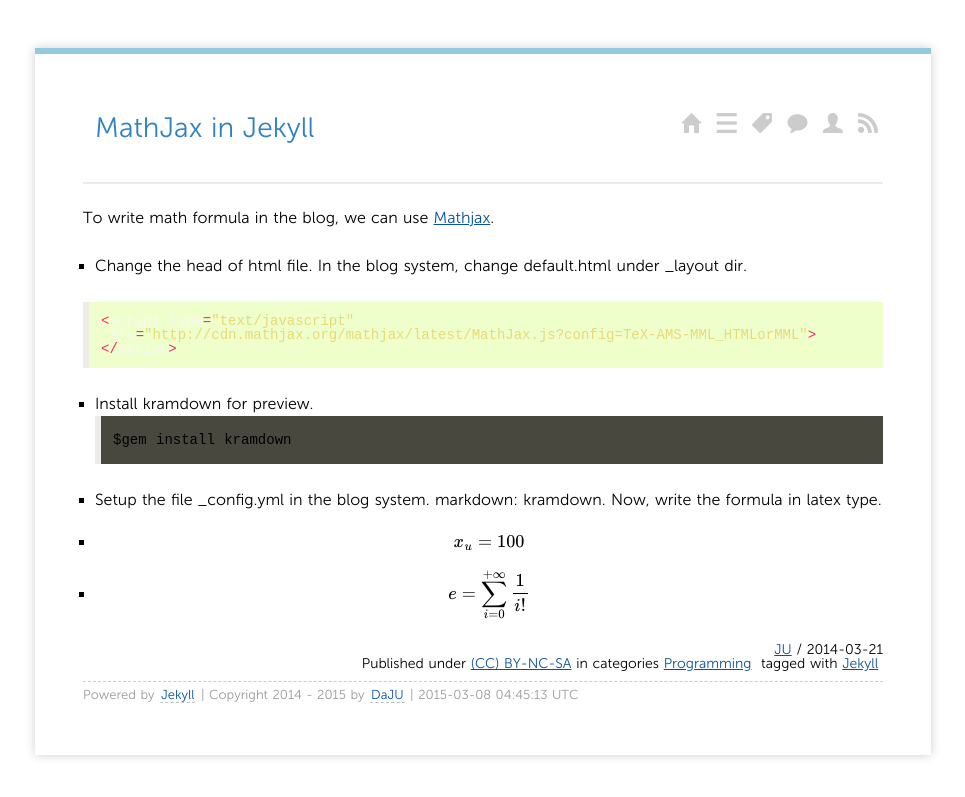
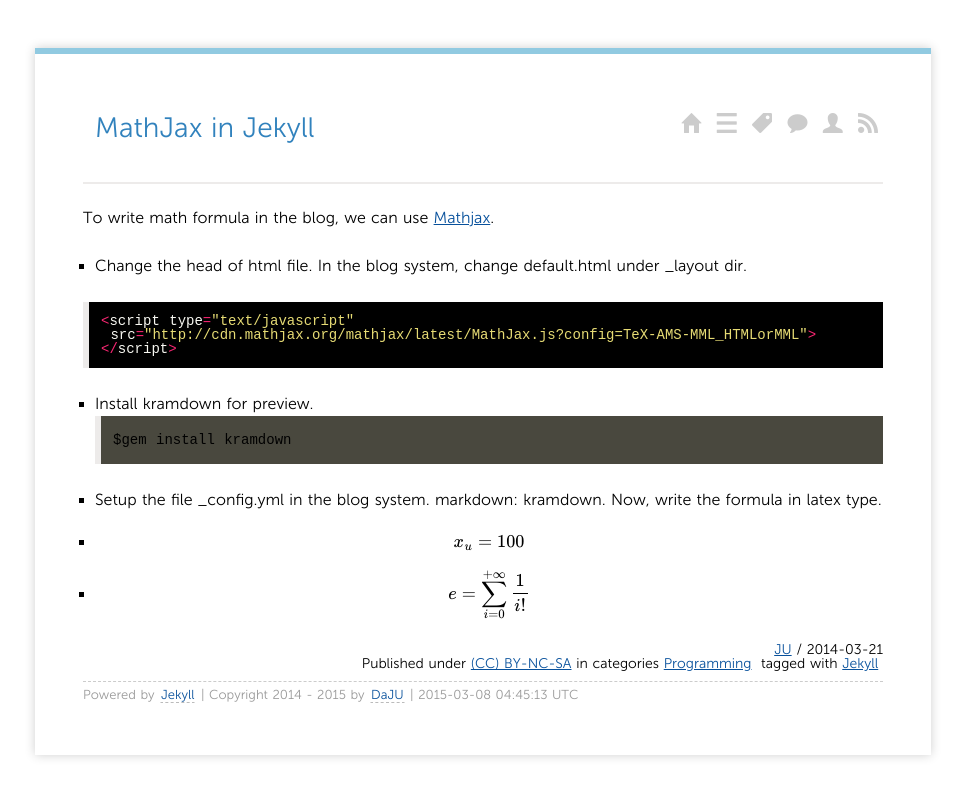
Before and after one commit to JuDa-hku/JuDa-hku.github.io, a Jekyll site: the page built from _posts/2014/2014-03-21-use-mathjax-to-show-formula.md, in a window 1280 px wide. Shown: the top 797 px of the page, without its empty margins (157-1122 px from the left). Built offline with Jekyll 4.4.1, drawn with Linux system fonts in a browser that asks for light colours; formulas are drawn with MathJax 3; comment, search, counter and statistics services are not loaded.

Commit message:
back ground color

```diff
--- a/media/css/screen.css
+++ b/media/css/screen.css
@@ -129,7 +129,7 @@
     font-size: 14px;
     padding: 12px;
     margin: 0 0 24px;
-	background-color: #EFC;
+	background-color: #000;
 }
 p code {
     font-family: monospace;
```
